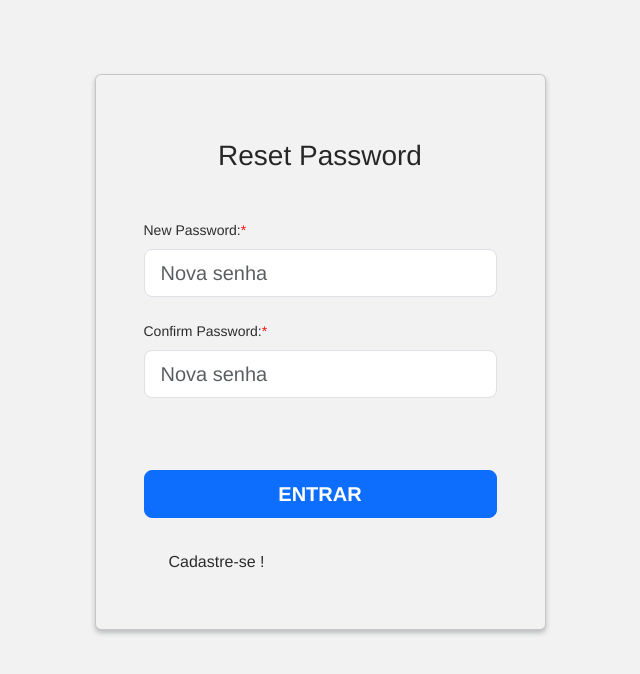
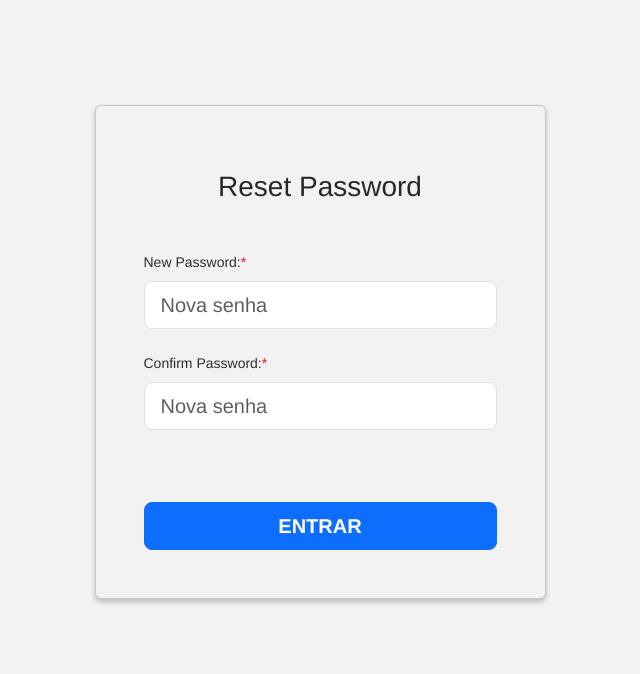
Before and after one commit to kifel/James-Lanches, a React (Vite) app: page /recovery-password/1 in a window 1280 px wide. Shown: the top 674 px of the page, without its empty margins (320-960 px from the left). Built offline with nearby package versions, Linux system fonts and the light colour scheme.

Commit message:
removendo botao inutil

```diff
--- a/src/pages/RecoveryPassword/ConfirmCodePassword/index.tsx
+++ b/src/pages/RecoveryPassword/ConfirmCodePassword/index.tsx
@@ -5,8 +5,6 @@ import { toast } from "react-toastify";
 import Popup from "../../../components/Popup/Popup";
 import api from "../../../service/api";
 import {
-  Buttons,
-  ButtonsRows,
   RecoveryContainer,
   RecoverySection
 } from "../styles";
@@ -108,18 +106,6 @@ const ConfirmCodePassword: React.FC = () => {
                         Entrar
                       </button>
                     </div>
-                    <div className="container">
-                      <ButtonsRows className="row">
-                        <div className="col-12">
-                          <Buttons
-                            className="btn"
-                            onClick={() => navigate("/register")}
-                          >
-                            Cadastre-se !
-                          </Buttons>
-                        </div>
-                      </ButtonsRows>
-                    </div>
                   </div>
                 </form>
               </RecoveryContainer>
```
